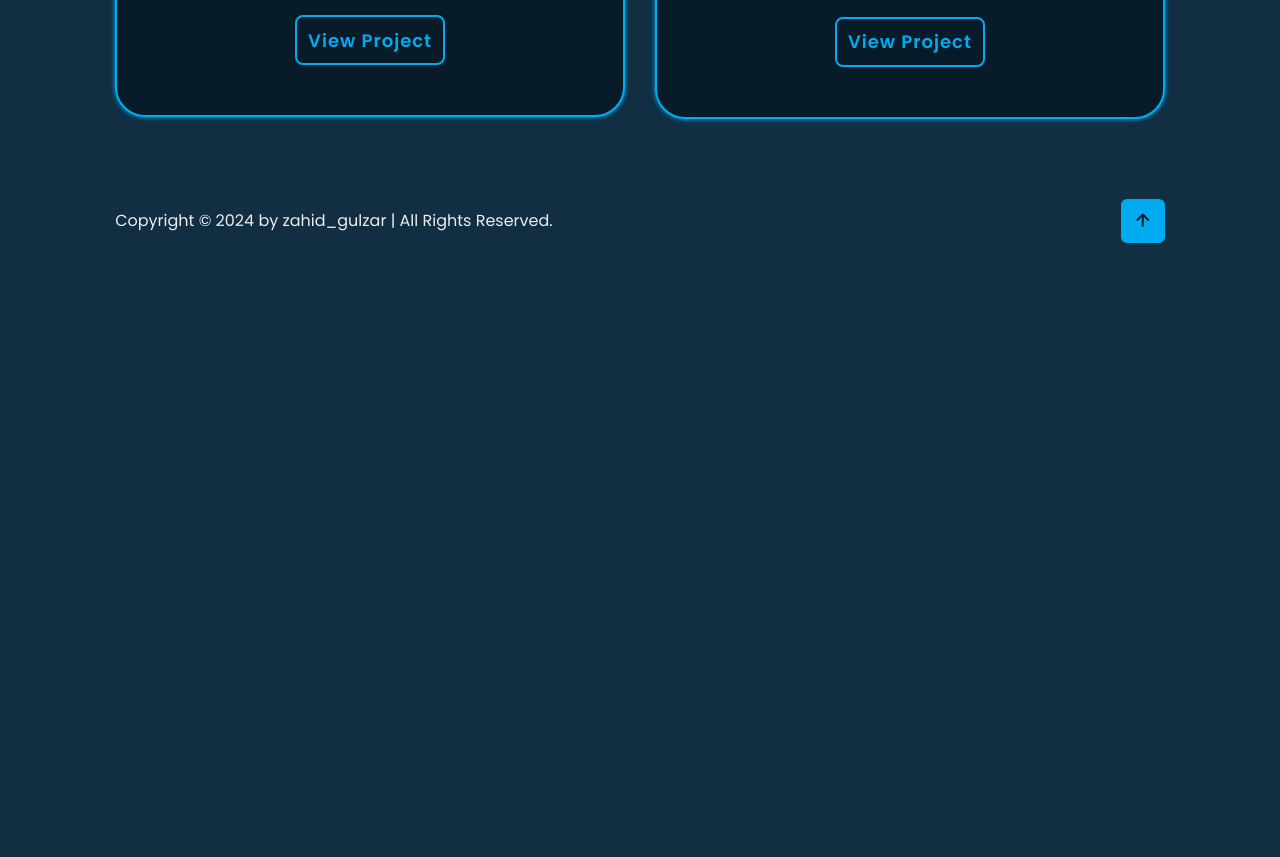
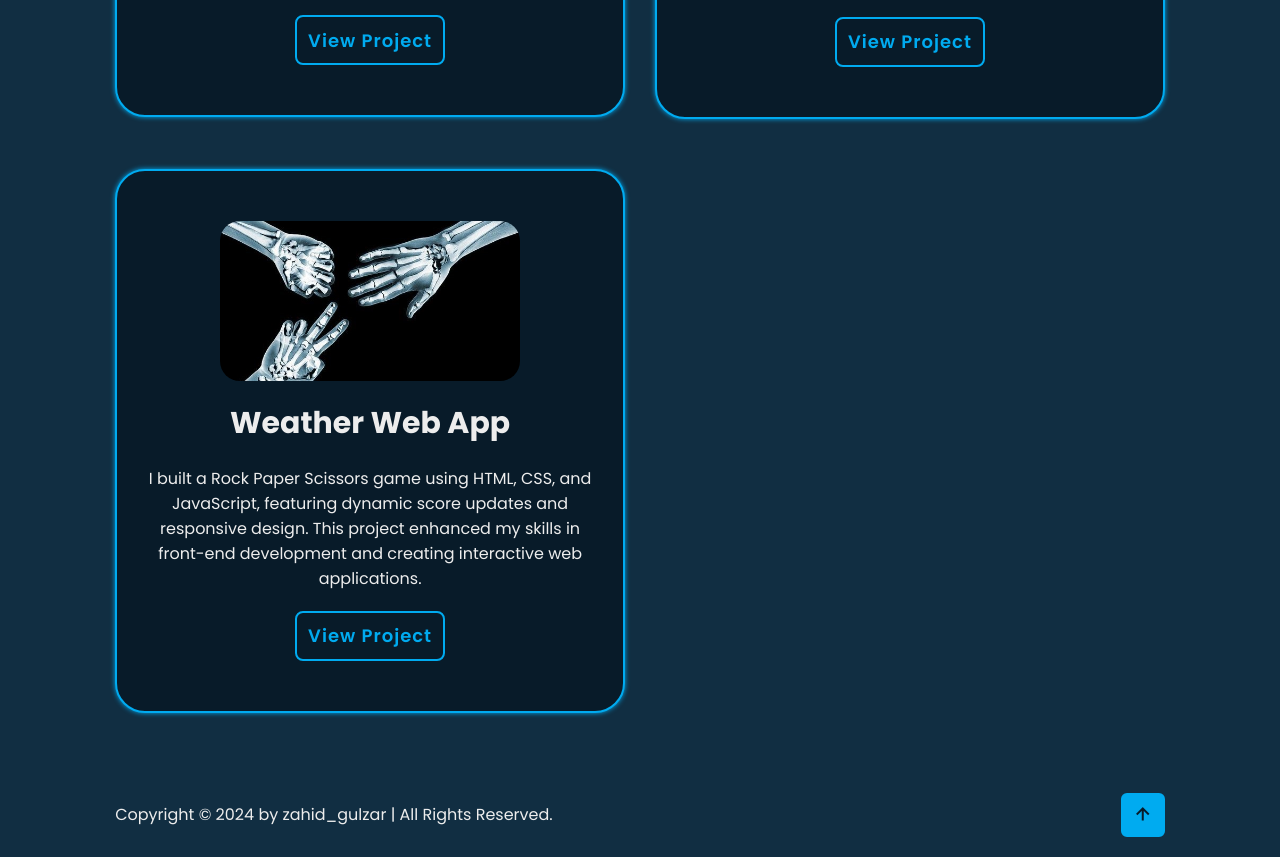
Before and after one commit to zahid-gulzar/frontend-developer, a plain HTML site: page projects.html in a window 1280 px wide. Shown: the part 1875-2732 px from the top of the page. Before the commit the page ends 2138 px from the top, so only its background shows below. Drawn offline with nearby package versions, Linux system fonts and the light colour scheme.

Commit message:
Update projects.html

```diff
--- a/projects.html
+++ b/projects.html
@@ -115,6 +115,19 @@
                     <a href="rock-paper-scissors.html" target="_blank" class="btn">View Project</a>
                 </div>
             </div>
+
+             <div class="project-card">
+                <span class="animate" style="--i:12;"></span>
+                <img src="stone paper scissors.jpg" target="_blank">
+
+                <h3>Weather Web App</h3>
+                <p>I built a Rock Paper Scissors game using HTML, CSS, and JavaScript, featuring dynamic score updates and responsive design. This project enhanced my skills in front-end development and creating interactive web applications.</p>
+
+                <div class="btn-box btns">
+                    <span class="animate" style="--i:13;"></span>
+                    <a href="rock-paper-scissors.html" target="_blank" class="btn">View Project</a>
+                </div>
+            </div>
         </div>
 
     </section>
```
